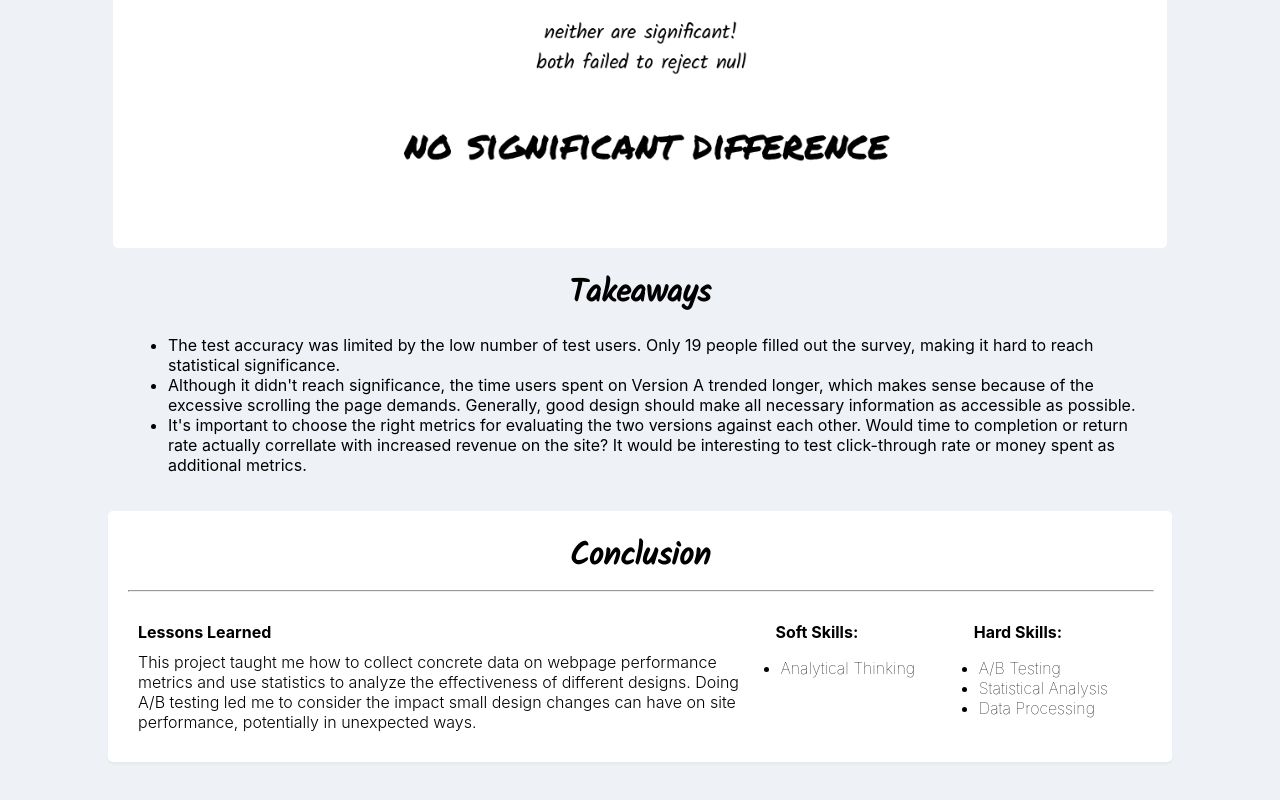
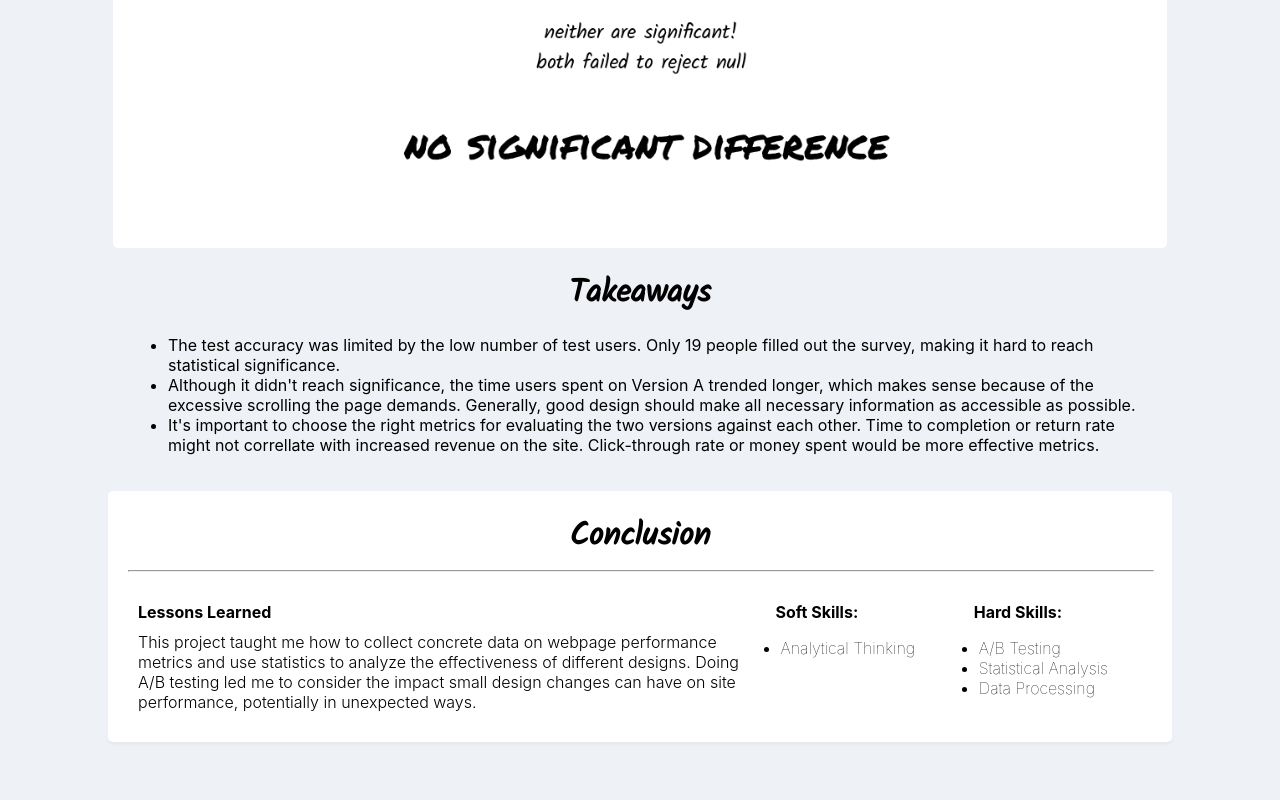
Before and after one commit to obanks1/cs1300-portfolio, a React (Create React App) app: page /abtest in a window 1280 px wide. Shown: the part 2780-3580 px from the top of the page. Built offline with nearby package versions, Linux system fonts and the light colour scheme.

Commit message:
fixed photo JPG

```diff
--- a/src/ABTest.js
+++ b/src/ABTest.js
@@ -84,9 +84,8 @@ class ABTest extends Component {
                 design should make all necessary information as accessible as possible.
                 </li>
                 <li>It's important to choose the right metrics for evaluating the two versions against
-                each other. Would time to completion or return rate actually correllate with increased
-                revenue on the site? It would be interesting to test click-through rate or
-                money spent as additional metrics.
+                each other. Time to completion or return rate might not correllate with increased
+                revenue on the site. Click-through rate or money spent would be more effective metrics.
                 </li>
             </ul>
             </div></div>
--- a/src/About.js
+++ b/src/About.js
@@ -4,7 +4,7 @@ class About extends Component {
     render () {
         return (
             <div className="centered"><div className="aboutDiv">
-                <img className="portrait" src="tree.jpg" alt="placeholder for self"></img>
+                <img className="portrait" src="tree.JPG" alt="placeholder for self"></img>
                 <div className="about">
                     <h3>Nice to meet you!</h3>
                     <p className="aboutP">I'm Olivia, a 4th year student</p>
```
